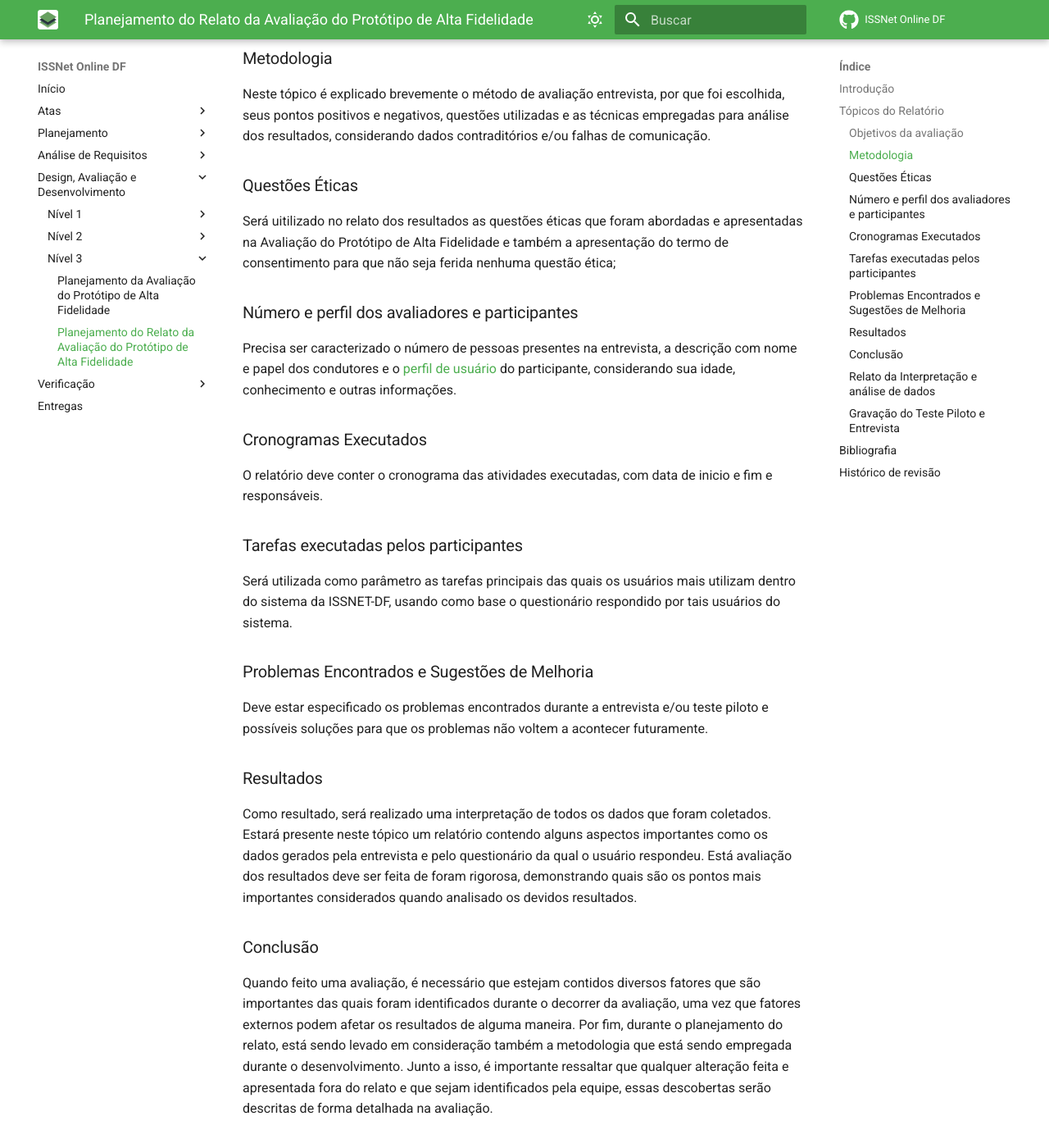
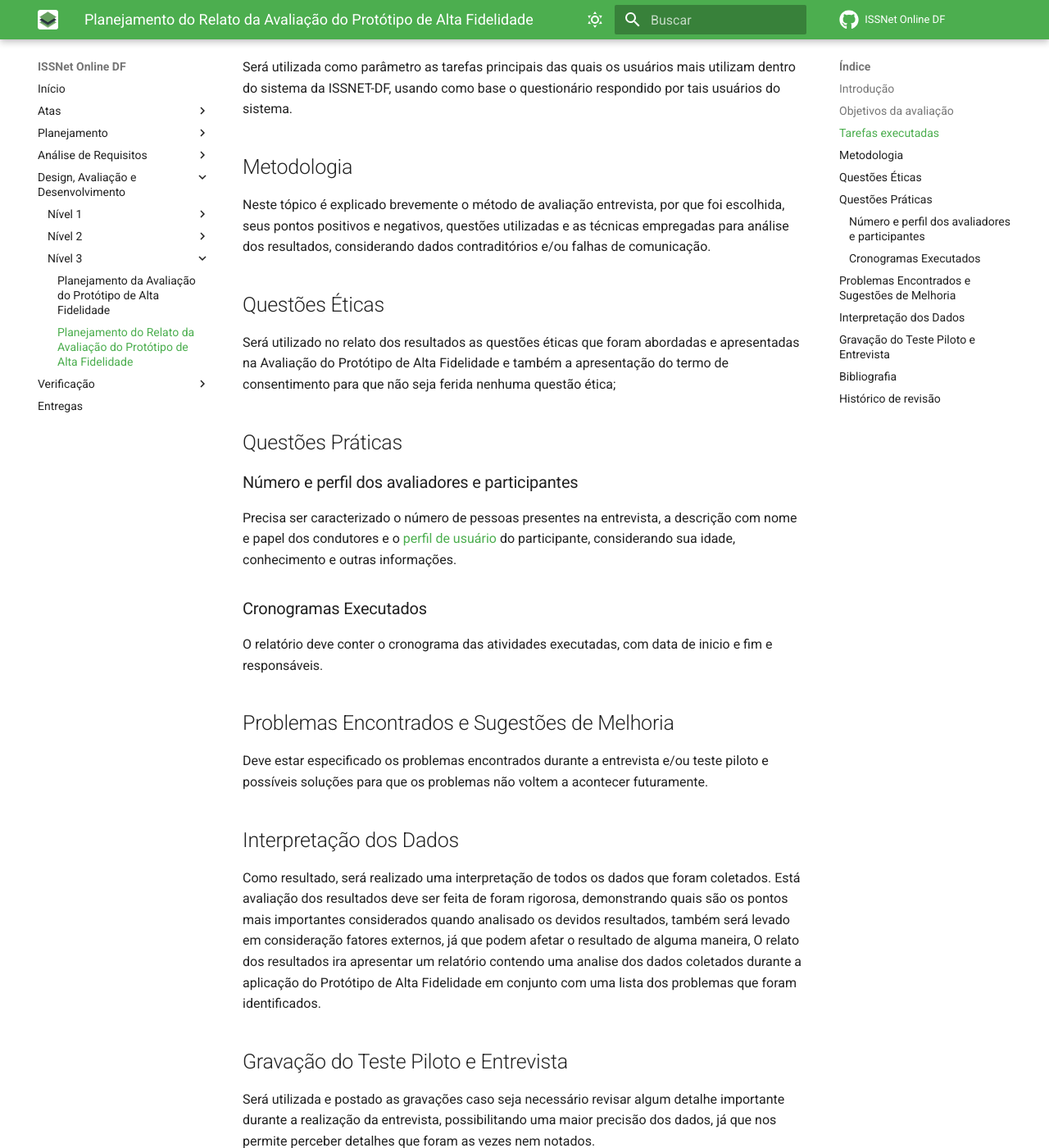
Before and after one commit to Interacao-Humano-Computador/2023.1-ISSNet, an MkDocs documentation site: the page built from gitpages/docs/design_avaliacao_desenvolvimento/nivel3/plan_relato_altafidelidade.md, in a window 1280 px wide and 1400 px high, scrolled down 513 px. Shown: the whole window at 82% size. Built offline with MkDocs 1.6.1 and Material for MkDocs 9.7.7, drawn with Linux system fonts in a browser that asks for light colours; comment, search, counter and statistics services are not loaded; some of the changed text lies outside the part shown.

Commit message:
Corrige elementos identificados na verificação
Co-authored-by: Marcus Vinicius <marcusv.dantas10@gmail.com>

```diff
--- a/gitpages/docs/design_avaliacao_desenvolvimento/nivel3/plan_relato_altafidelidade.md
+++ b/gitpages/docs/design_avaliacao_desenvolvimento/nivel3/plan_relato_altafidelidade.md
@@ -2,37 +2,29 @@
 
 ## Introdução
 O objetivo deste documento é o planejamento da estrutura que o relatório dos resultados da avaliação do protótipo de alta fidelidade deve seguir, considerando as informações apresentadas no [planejamento da avaliação](./plan_avaliacao_altafidelidade.md).
+## Objetivos da avaliação
+Devem estar descritos os principais objetivos da avaliação que foram explicitados para os participantes antes do inicio da gravação.
 
-## Tópicos do Relatório
-### Objetivos da avaliação
-Devem estar descritos os principais objetivos da avaliação que foram explicitados para os participantes antes do inicio da gravação.
-### Metodologia
+## Tarefas executadas
+Será utilizada como parâmetro as tarefas principais das quais os usuários mais utilizam dentro do sistema da ISSNET-DF, usando como base o questionário respondido por tais usuários do sistema.
+
+## Metodologia
 Neste tópico é explicado brevemente o método de avaliação entrevista, por que foi escolhida, seus pontos positivos e negativos, questões utilizadas e as técnicas empregadas para análise dos resultados, considerando dados contraditórios e/ou falhas de comunicação.
 
-### Questões Éticas
-Será uitilizado no relato dos resultados as questões éticas que foram abordadas e apresentadas na Avaliação do Protótipo de Alta Fidelidade e também a apresentação do termo de consentimento para que não seja ferida nenhuma questão ética;
+## Questões Éticas
+Será utilizado no relato dos resultados as questões éticas que foram abordadas e apresentadas na Avaliação do Protótipo de Alta Fidelidade e também a apresentação do termo de consentimento para que não seja ferida nenhuma questão ética;
 
+## Questões Práticas
 ### Número e perfil dos avaliadores e participantes
 Precisa ser caracterizado o número de pessoas presentes na entrevista, a descrição com nome e papel dos condutores e o [perfil de usuário](../../analise_de_requisitos/perfil_de_usuario.md) do participante, considerando sua idade, conhecimento e outras informações.
 ### Cronogramas Executados
 O relatório deve conter o cronograma das atividades executadas, com data de inicio e fim e responsáveis.
+## Problemas Encontrados e Sugestões de Melhoria
+Deve estar especificado os problemas encontrados durante a entrevista e/ou teste piloto e possíveis soluções para que os problemas não voltem a acontecer futuramente.
+## Interpretação dos Dados
+Como resultado, será realizado uma interpretação de todos os dados que foram coletados. Está avaliação dos resultados deve ser feita de foram rigorosa, demonstrando quais são os pontos mais importantes considerados quando analisado os devidos resultados, também será levado em consideração fatores externos,  já que podem afetar o resultado de alguma maneira, O relato dos resultados ira apresentar um relatório contendo uma analise dos dados coletados durante a aplicação do Protótipo de Alta Fidelidade em conjunto com uma lista dos problemas que foram identificados.
 
-### Tarefas executadas pelos participantes
-Será utilizada como parâmetro as tarefas principais das quais os usuários mais utilizam dentro do sistema da ISSNET-DF, usando como base o questionário respondido por tais usuários do sistema.
-
-### Problemas Encontrados e Sugestões de Melhoria
-Deve estar especificado os problemas encontrados durante a entrevista e/ou teste piloto e possíveis soluções para que os problemas não voltem a acontecer futuramente.
-
-### Resultados
-Como resultado, será realizado uma interpretação de todos os dados que foram coletados. Estará presente neste tópico um relatório contendo alguns aspectos importantes como os dados gerados pela entrevista e pelo questionário da qual o usuário respondeu. Está avaliação dos resultados deve ser feita de foram rigorosa, demonstrando quais são os pontos mais importantes considerados quando analisado os devidos resultados.
-
-### Conclusão
-Quando feito uma avaliação, é necessário que estejam contidos diversos fatores que são importantes das quais foram identificados durante o decorrer da avaliação, uma vez que fatores externos podem afetar os resultados de alguma maneira. Por fim, durante o planejamento do relato, está sendo levado em consideração também a metodologia que está sendo empregada durante o desenvolvimento. Junto a isso, é importante ressaltar que qualquer alteração feita e apresentada fora do relato e que sejam identificados pela equipe, essas descobertas serão descritas de forma detalhada na avaliação.
-
-### Relato da Interpretação e análise de dados
-O relato dos resultados ira apresentar um relatório contendo uma analise dos dados coletados durante a aplicação do Protótipo de Alta Fidelidade em conjunto com uma lista dos problemas que foram identificados.
-
-### Gravação do Teste Piloto e Entrevista
+## Gravação do Teste Piloto e Entrevista
 Será utilizada e postado as gravações caso seja necessário revisar algum detalhe importante durante a realização da entrevista, possibilitando uma maior precisão dos dados, já que nos permite perceber detalhes que foram as vezes nem notados.
 
 <!-- ## Referências -->
```
Also changed, not shown: other parts of gitpages/docs/design_avaliacao_desenvolvimento/nivel3/plan_relato_altafidelidade.md (+1 -0 lines), gitpages/docs/design_avaliacao_desenvolvimento/nivel1/storyboard/plan_relato_storyboard.md (+15 -11 lines).
